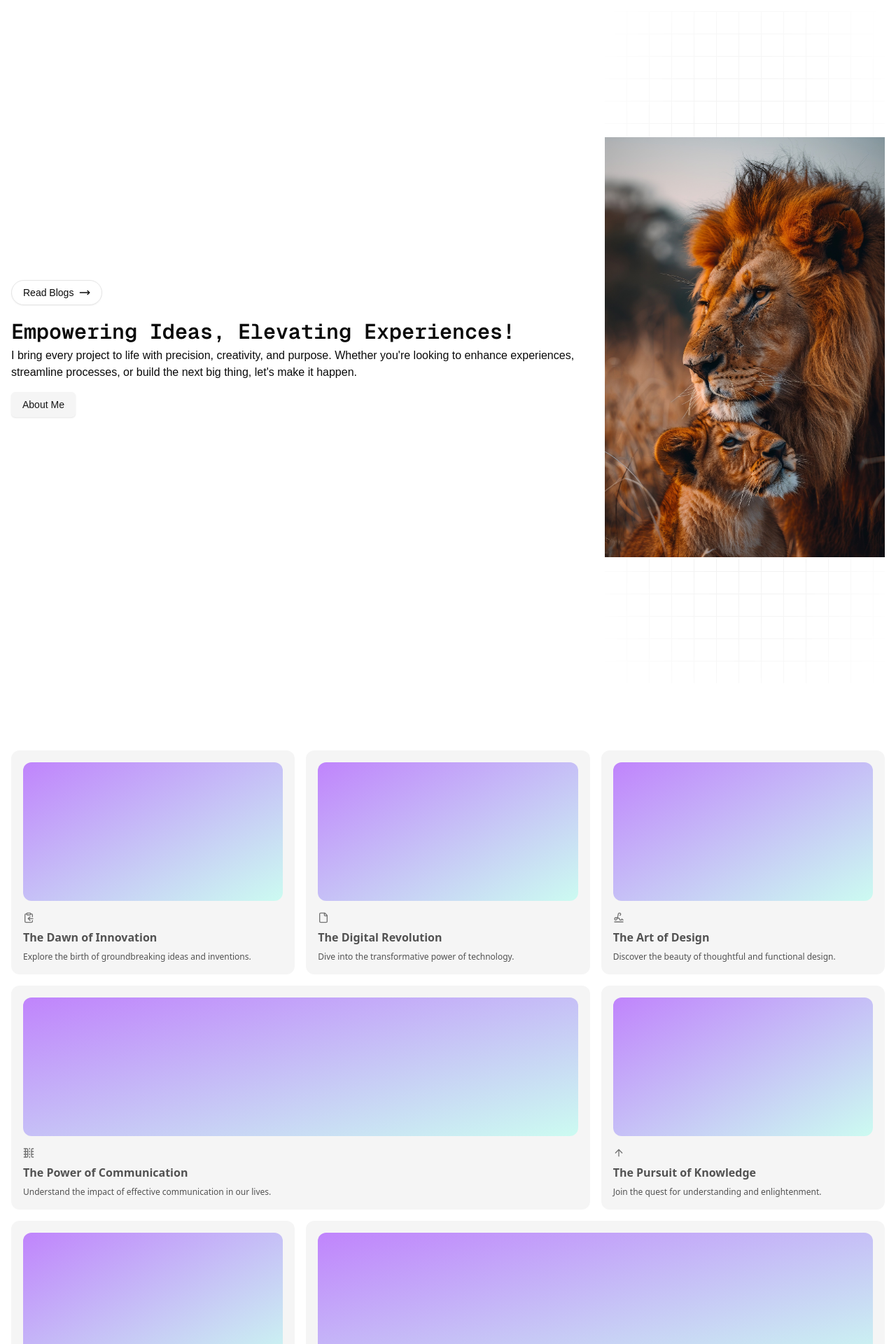
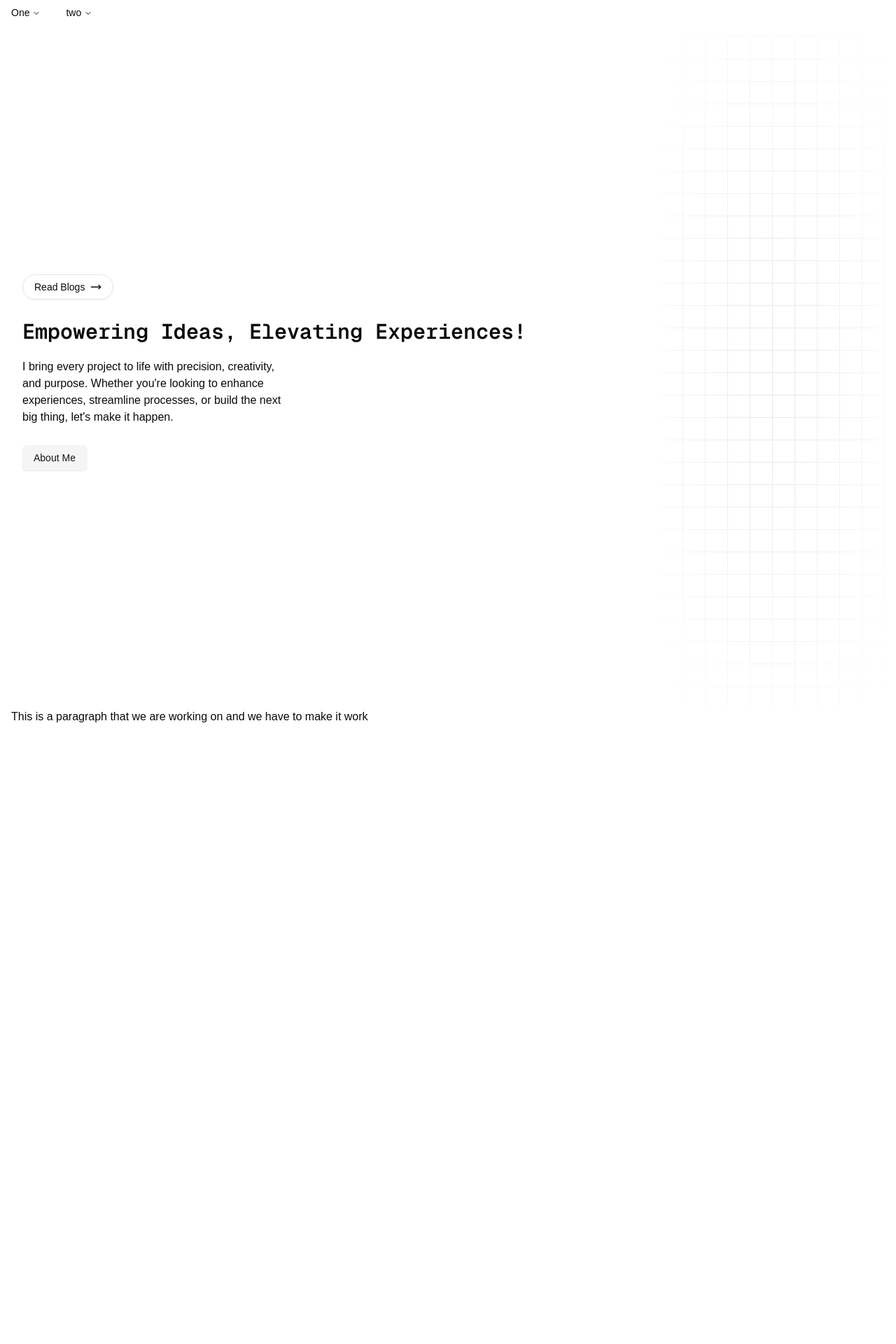
Before and after one commit to paulwritescode/portfolio-new, a Next.js app: page / in a window 1280 px wide. Shown: the top 1920 px of the page at 70% size. After the commit the page ends 1052 px from the top, so only its background shows below. Built offline with nearby package versions, Linux system fonts and the light colour scheme.

Commit message:
absolute layout fix

```diff
--- a/app/layout.tsx
+++ b/app/layout.tsx
@@ -1,7 +1,8 @@
 import type { Metadata } from "next";
 import { Geist, Geist_Mono } from "next/font/google";
 import "./globals.css";
-import { ThemeProvider } from "@/components/theme-provider"
+import { ThemeProvider } from "@/components/theme-provider";
+import Navbar from "@/components/navbar";
 
 const geistSans = Geist({
   variable: "--font-geist-sans",
@@ -14,8 +15,8 @@
 });
 
 export const metadata: Metadata = {
-  title: "Create Next App",
-  description: "Generated by create next app",
+  title: "Paul Mbugua",
+  description: "New Portfolio Idea!",
 };
 
 export default function RootLayout({
@@ -34,6 +35,7 @@
           enableSystem
           disableTransitionOnChange
         >
+          <Navbar />
           {children}
         </ThemeProvider>
       </body>
--- a/app/page.tsx
+++ b/app/page.tsx
@@ -1,75 +1,14 @@
-
-import { BentoGrid, BentoGridItem } from "@/components/bento";
 import Hero from "@/components/hero";
-import { ArrowUp, ClipboardCopy, File, Signature, TableColumnsSplit } from "lucide-react";
 
 export default function Home() {
   return (
     <div className="w-full justify-center flex">
       <div className="w-[1440px] p-4">
         <Hero />
-        <BentoGrid className=" mx-auto">
-          {items.map((item, i) => (
-            <BentoGridItem
-              key={i}
-              title={item.title}
-              description={item.description}
-              header={item.header}
-              icon={item.icon}
-              className={i === 3 || i === 6 ? "md:col-span-2" : ""}
-            />
-          ))}
-        </BentoGrid>
+        <p>
+          This is a paragraph that we are working on and we have to make it work{" "}
+        </p>
       </div>
     </div>
   );
 }
-
-const Skeleton = () => (
-  <div className="flex flex-1 w-full h-full min-h-[6rem] rounded-xl bg-gradient-to-br from-purple-400 dark:from-neutral-900 dark:to-neutral-800 to-teal-100"></div>
-);
-const items = [
-  {
-    title: "The Dawn of Innovation",
-    description: "Explore the birth of groundbreaking ideas and inventions.",
-    header: <Skeleton />,
-    icon: <ClipboardCopy className="h-4 w-4 text-neutral-500" />,
-  },
-  {
-    title: "The Digital Revolution",
-    description: "Dive into the transformative power of technology.",
-    header: <Skeleton />,
-    icon: <File className="h-4 w-4 text-neutral-500" />,
-  },
-  {
-    title: "The Art of Design",
-    description: "Discover the beauty of thoughtful and functional design.",
-    header: <Skeleton />,
-    icon: <Signature className="h-4 w-4 text-neutral-500" />,
-  },
-  {
-    title: "The Power of Communication",
-    description:
-      "Understand the impact of effective communication in our lives.",
-    header: <Skeleton />,
-    icon: <TableColumnsSplit className="h-4 w-4 text-neutral-500" />,
-  },
-  {
-    title: "The Pursuit of Knowledge",
-    description: "Join the quest for understanding and enlightenment.",
-    header: <Skeleton />,
-    icon: <ArrowUp className="h-4 w-4 text-neutral-500" />,
-  },
-  {
-    title: "The Joy of Creation",
-    description: "Experience the thrill of bringing ideas to life.",
-    header: <Skeleton />,
-    icon: <ArrowUp className="h-4 w-4 text-neutral-500" />,
-  },
-  {
-    title: "The Spirit of Adventure",
-    description: "Embark on exciting journeys and thrilling discoveries.",
-    header: <Skeleton />,
-    icon: <ArrowUp className="h-4 w-4 text-neutral-500" />,
-  },
-];
--- /dev/null
+++ b/components/aurora.tsx
@@ -0,0 +1,6 @@
+
+export const Background = ()=>{
+  return (
+    <div className="w-[800px] h-[800px] rounded-full absolute top-0 right-0 -z-10 blur-3xl bg-opacity-80 bg-gradient-to-r from-indigo-200 via-purple-200 to-pink-200"></div>
+  )
+}
--- a/components/hero.tsx
+++ b/components/hero.tsx
@@ -1,33 +1,40 @@
-import Image from "next/image";
 import { Button } from "./ui/button";
 import { MoveRight } from "lucide-react";
-
 
 export default function Hero() {
   return (
     <>
-      <div className="flex flex-col lg:flex-row justify-center gap-2 items-center">
-        <div className="flex-1">
-          <Button className="rounded-full my-5 w-max" variant="outline">Read Blogs <MoveRight /></Button>
-          <div className="font-geist-mono text-3xl font-semibold mb-1">Empowering Ideas, Elevating Experiences!</div>
-          <p>I bring every project to life with precision, creativity, and purpose. Whether you're looking to enhance experiences, streamline processes, or build the next big thing, let's make it happen.</p>
-          <Button className="my-4 hover:shadow-xl transition duration-200 shadow-input dark:shadow-none hover:translate-x-1" variant="secondary">About Me</Button>
+      <div className="flex flex-col lg:flex-row justify-center gap-2 items-center ">
+        <div className="lg:static lg:z-auto z-10 absolute p-4 flex-1">
+          <Button className="rounded-full my-7 w-max" variant="outline">
+            Read Blogs <MoveRight />
+          </Button>
+          <div className="font-geist-mono text-3xl font-semibold mb-5">
+            Empowering Ideas, Elevating Experiences!
+          </div>
+          <p className="w-96">
+            I bring every project to life with precision, creativity, and
+            purpose. Whether you're looking to enhance experiences, streamline
+            processes, or build the next big thing, let's make it happen.
+          </p>
+          <Button
+            className="my-7 hover:shadow-xl transition duration-200 shadow-input dark:shadow-none hover:translate-x-1"
+            variant="secondary"
+          >
+            About Me
+          </Button>
         </div>
         <div>
+          <div className="relative lg:static lg:z-auto z-0">
+            <div className="h-[60rem] w-full dark:bg-black bg-white  dark:bg-grid-white/[0.2] bg-grid-black/[0.09] relative flex items-center justify-center">
+              {/* Radial gradient for the container to give a faded look */}
+              <div className="absolute pointer-events-none inset-0 flex items-center justify-center dark:bg-black bg-white [mask-image:radial-gradient(ellipse_at_center,transparent_10%,black)]">
+                {" "}
+              </div>
 
-          <div>
-            <div className="h-[60rem] w-max dark:bg-black bg-white  dark:bg-grid-white/[0.2] bg-grid-black/[0.09] relative flex items-center justify-center">
-              {/* Radial gradient for the container to give a faded look */}
-              <div className="absolute pointer-events-none inset-0 flex items-center justify-center dark:bg-black bg-white [mask-image:radial-gradient(ellipse_at_center,transparent_10%,black)]"></div>
-
-              <p className=" relative z-20 bg-clip-text  bg-gradient-to-b from-neutral-200 to-neutral-500 py-8">
-
-                <Image src="/dummyImage.jpg" width={400} height={200} alt="splash image" />
-              </p>
+              <p className="w-80 relative z-5 bg-clip-text  bg-gradient-to-b from-neutral-200 to-neutral-500 py-8"></p>
             </div>
           </div>
-
-
         </div>
       </div>
     </>
--- /dev/null
+++ b/components/navbar.tsx
@@ -0,0 +1,48 @@
+import {
+  NavigationMenu,
+  NavigationMenuContent,
+  NavigationMenuIndicator,
+  NavigationMenuItem,
+  NavigationMenuLink,
+  NavigationMenuList,
+  NavigationMenuTrigger,
+  NavigationMenuViewport,
+} from "@/components/ui/navigation-menu";
+function Navbar() {
+  const titleComponents: {
+    title: string;
+    href: string;
+    description: string;
+  }[] = [
+      {
+        title: "Home",
+        href: "/",
+        description: "Get to know this guy",
+      },
+      {
+        title: "Home",
+        href: "/",
+        description: "Get to know this guy",
+      },
+    ];
+  return (
+    <NavigationMenu>
+      <NavigationMenuList>
+        <NavigationMenuItem>
+          <NavigationMenuTrigger>One</NavigationMenuTrigger>
+          <NavigationMenuContent>
+            <NavigationMenuLink>Link</NavigationMenuLink>
+          </NavigationMenuContent>
+        </NavigationMenuItem>
+        <NavigationMenuItem>
+          <NavigationMenuTrigger>two</NavigationMenuTrigger>
+          <NavigationMenuContent>
+            <NavigationMenuLink>Link</NavigationMenuLink>
+          </NavigationMenuContent>
+        </NavigationMenuItem>
+      </NavigationMenuList>
+    </NavigationMenu>
+  );
+}
+
+export default Navbar;
--- /dev/null
+++ b/components/ui/navigation-menu.tsx
@@ -0,0 +1,128 @@
+import * as React from "react"
+import * as NavigationMenuPrimitive from "@radix-ui/react-navigation-menu"
+import { cva } from "class-variance-authority"
+import { ChevronDown } from "lucide-react"
+
+import { cn } from "@/lib/utils"
+
+const NavigationMenu = React.forwardRef<
+  React.ElementRef<typeof NavigationMenuPrimitive.Root>,
+  React.ComponentPropsWithoutRef<typeof NavigationMenuPrimitive.Root>
+>(({ className, children, ...props }, ref) => (
+  <NavigationMenuPrimitive.Root
+    ref={ref}
+    className={cn(
+      "relative z-10 flex max-w-max flex-1 items-center justify-center",
+      className
+    )}
+    {...props}
+  >
+    {children}
+    <NavigationMenuViewport />
+  </NavigationMenuPrimitive.Root>
+))
+NavigationMenu.displayName = NavigationMenuPrimitive.Root.displayName
+
+const NavigationMenuList = React.forwardRef<
+  React.ElementRef<typeof NavigationMenuPrimitive.List>,
+  React.ComponentPropsWithoutRef<typeof NavigationMenuPrimitive.List>
+>(({ className, ...props }, ref) => (
+  <NavigationMenuPrimitive.List
+    ref={ref}
+    className={cn(
+      "group flex flex-1 list-none items-center justify-center space-x-1",
+      className
+    )}
+    {...props}
+  />
+))
+NavigationMenuList.displayName = NavigationMenuPrimitive.List.displayName
+
+const NavigationMenuItem = NavigationMenuPrimitive.Item
+
+const navigationMenuTriggerStyle = cva(
+  "group inline-flex h-9 w-max items-center justify-center rounded-md bg-white px-4 py-2 text-sm font-medium transition-colors hover:bg-neutral-100 hover:text-neutral-900 focus:bg-neutral-100 focus:text-neutral-900 focus:outline-none disabled:pointer-events-none disabled:opacity-50 data-[active]:bg-neutral-100/50 data-[state=open]:bg-neutral-100/50 dark:bg-neutral-950 dark:hover:bg-neutral-800 dark:hover:text-neutral-50 dark:focus:bg-neutral-800 dark:focus:text-neutral-50 dark:data-[active]:bg-neutral-800/50 dark:data-[state=open]:bg-neutral-800/50"
+)
+
+const NavigationMenuTrigger = React.forwardRef<
+  React.ElementRef<typeof NavigationMenuPrimitive.Trigger>,
+  React.ComponentPropsWithoutRef<typeof NavigationMenuPrimitive.Trigger>
+>(({ className, children, ...props }, ref) => (
+  <NavigationMenuPrimitive.Trigger
+    ref={ref}
+    className={cn(navigationMenuTriggerStyle(), "group", className)}
+    {...props}
+  >
+    {children}{""}
+    <ChevronDown
+      className="relative top-[1px] ml-1 h-3 w-3 transition duration-300 group-data-[state=open]:rotate-180"
+      aria-hidden="true"
+    />
+  </NavigationMenuPrimitive.Trigger>
+))
+NavigationMenuTrigger.displayName = NavigationMenuPrimitive.Trigger.displayName
+
+const NavigationMenuContent = React.forwardRef<
+  React.ElementRef<typeof NavigationMenuPrimitive.Content>,
+  React.ComponentPropsWithoutRef<typeof NavigationMenuPrimitive.Content>
+>(({ className, ...props }, ref) => (
+  <NavigationMenuPrimitive.Content
+    ref={ref}
+    className={cn(
+      "left-0 top-0 w-full data-[motion^=from-]:animate-in data-[motion^=to-]:animate-out data-[motion^=from-]:fade-in data-[motion^=to-]:fade-out data-[motion=from-end]:slide-in-from-right-52 data-[motion=from-start]:slide-in-from-left-52 data-[motion=to-end]:slide-out-to-right-52 data-[motion=to-start]:slide-out-to-left-52 md:absolute md:w-auto",
+      className
+    )}
+    {...props}
+  />
+))
+NavigationMenuContent.displayName = NavigationMenuPrimitive.Content.displayName
+
+const NavigationMenuLink = NavigationMenuPrimitive.Link
+
+const NavigationMenuViewport = React.forwardRef<
+  React.ElementRef<typeof NavigationMenuPrimitive.Viewport>,
+  React.ComponentPropsWithoutRef<typeof NavigationMenuPrimitive.Viewport>
+>(({ className, ...props }, ref) => (
+  <div className={cn("absolute left-0 top-full flex justify-center")}>
+    <NavigationMenuPrimitive.Viewport
+      className={cn(
+        "origin-top-center relative mt-1.5 h-[var(--radix-navigation-menu-viewport-height)] w-full overflow-hidden rounded-md border border-neutral-200 bg-white text-neutral-950 shadow data-[state=open]:animate-in data-[state=closed]:animate-out data-[state=closed]:zoom-out-95 data-[state=open]:zoom-in-90 md:w-[var(--radix-navigation-menu-viewport-width)] dark:border-neutral-800 dark:bg-neutral-950 dark:text-neutral-50",
+        className
+      )}
+      ref={ref}
+      {...props}
+    />
+  </div>
+))
+NavigationMenuViewport.displayName =
+  NavigationMenuPrimitive.Viewport.displayName
+
+const NavigationMenuIndicator = React.forwardRef<
+  React.ElementRef<typeof NavigationMenuPrimitive.Indicator>,
+  React.ComponentPropsWithoutRef<typeof NavigationMenuPrimitive.Indicator>
+>(({ className, ...props }, ref) => (
+  <NavigationMenuPrimitive.Indicator
+    ref={ref}
+    className={cn(
+      "top-full z-[1] flex h-1.5 items-end justify-center overflow-hidden data-[state=visible]:animate-in data-[state=hidden]:animate-out data-[state=hidden]:fade-out data-[state=visible]:fade-in",
+      className
+    )}
+    {...props}
+  >
+    <div className="relative top-[60%] h-2 w-2 rotate-45 rounded-tl-sm bg-neutral-200 shadow-md dark:bg-neutral-800" />
+  </NavigationMenuPrimitive.Indicator>
+))
+NavigationMenuIndicator.displayName =
+  NavigationMenuPrimitive.Indicator.displayName
+
+export {
+  navigationMenuTriggerStyle,
+  NavigationMenu,
+  NavigationMenuList,
+  NavigationMenuItem,
+  NavigationMenuContent,
+  NavigationMenuTrigger,
+  NavigationMenuLink,
+  NavigationMenuIndicator,
+  NavigationMenuViewport,
+}
--- a/package.json
+++ b/package.json
@@ -9,6 +9,7 @@
     "lint": "next lint"
   },
   "dependencies": {
+    "@radix-ui/react-navigation-menu": "^1.2.3",
     "@radix-ui/react-slot": "^1.1.1",
     "class-variance-authority": "^0.7.1",
     "clsx": "^2.1.1",
```
Also changed, not shown: 1 other file (tests, documents, lock files or other folders).
